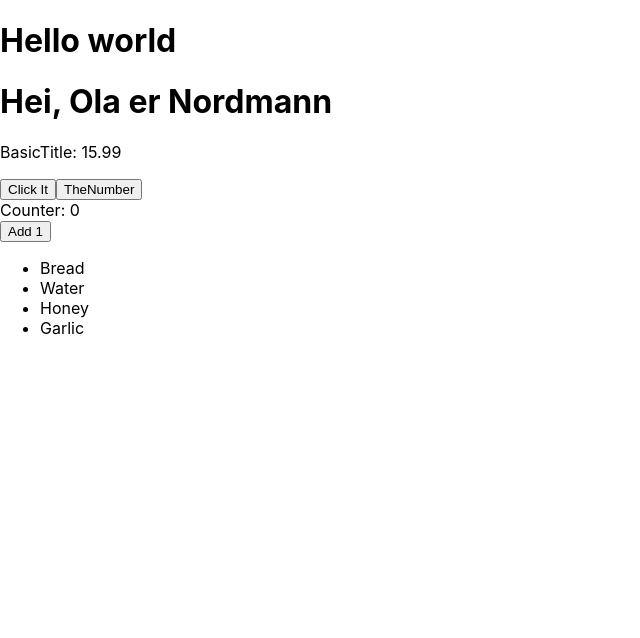
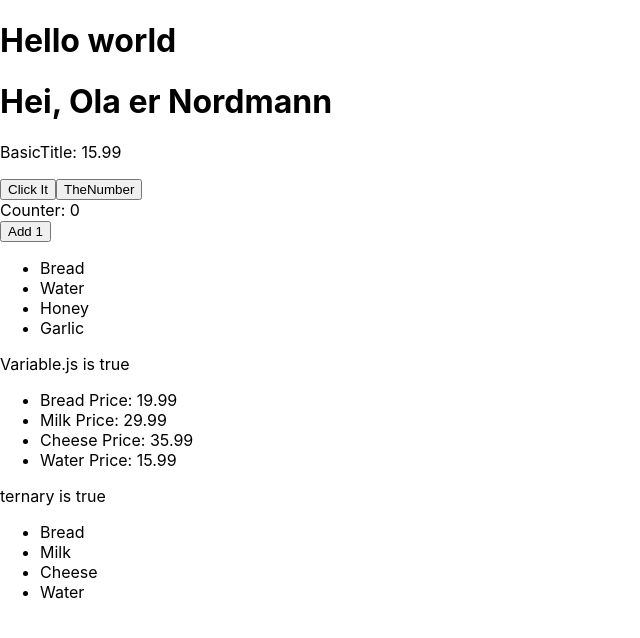
Before and after one commit to NatuRal3/feu2-frameworks, a React (Create React App) app in the folder m-f-a/: page / in a window 1280 px wide. Shown: the top 638 px of the page, without its empty margins (0-640 px from the left). Built offline with nearby package versions, Linux system fonts and the light colour scheme.

Commit message:
added ternary operator for conditional rendering

```diff
--- a/m-f-a/src/App.js
+++ b/m-f-a/src/App.js
@@ -4,6 +4,8 @@ import BasicProp from "./components/BasicProps";
 import ButtonComponent from "./buttons/onClick";
 import UseStateApp from "./state/state";
 import Mapping from "./map/mapItems";
+import Variable from "./conditionalRendering/Variable";
+import TernaryOperator from "./conditionalRendering/ternaryOperator";
 
 function App() {
   return (
@@ -14,6 +16,8 @@ function App() {
       <ButtonComponent />
       <UseStateApp />
       <Mapping />
+      <Variable />
+      <TernaryOperator />
     </div>
   );
 }
--- /dev/null
+++ b/m-f-a/src/conditionalRendering/Items.js
@@ -0,0 +1,8 @@
+const products = [
+  { id: 0, title: "Bread", price: 19.99, isOnSale: true },
+  { id: 1, title: "Milk", price: 29.99, isOnSale: false },
+  { id: 2, title: "Cheese", price: 35.99, isOnSale: false },
+  { id: 3, title: "Water", price: 15.99, isOnSale: true },
+];
+
+export default products;
--- /dev/null
+++ b/m-f-a/src/conditionalRendering/Variable.js
@@ -0,0 +1,30 @@
+import products from "./Items";
+
+function Variable() {
+  let content;
+  let isLoggedIn = true;
+
+  if (isLoggedIn) {
+    content = (
+      <div>
+        <p>Variable.js is true</p>
+        <ul>
+          {products.map((products) => (
+            <li key={products.id}>
+              {products.title} Price: {products.price}
+            </li>
+          ))}
+        </ul>
+      </div>
+    );
+  } else {
+    content = (
+      <div>
+        <p>Variable.js is false</p>
+      </div>
+    );
+  }
+  return <div>{content}</div>;
+}
+
+export default Variable;
--- /dev/null
+++ b/m-f-a/src/conditionalRendering/ternaryOperator.js
@@ -0,0 +1,27 @@
+import React from "react";
+import products from "./Items";
+
+function TernaryOperator() {
+  let isLoggedIn = true;
+
+  return (
+    <div>
+      {isLoggedIn ? (
+        <>
+          <p>ternary is true</p>
+          <ul>
+            {products.map((products) => (
+              <li key={products.id}>{products.title}</li>
+            ))}
+          </ul>
+        </>
+      ) : (
+        <div>
+          <p>ternary is false</p>
+        </div>
+      )}
+    </div>
+  );
+}
+
+export default TernaryOperator;
```
